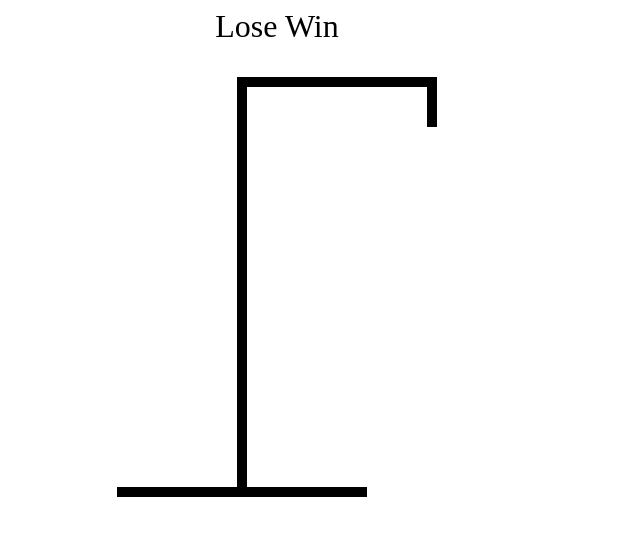
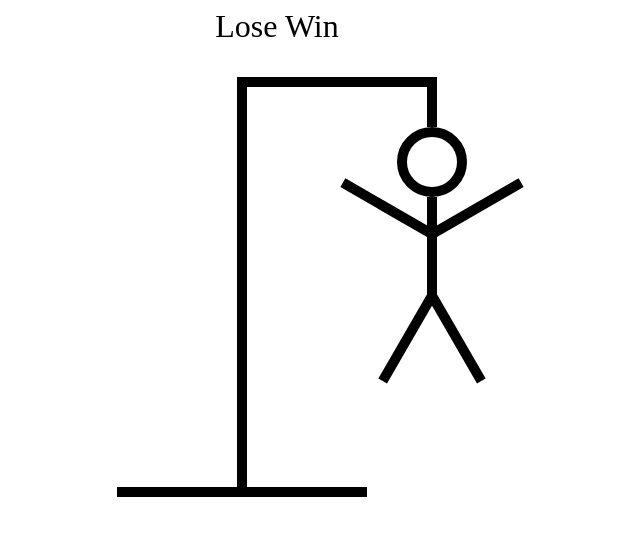
Before and after one commit to mdkgray/HaNgMaN-GaMe, a React (Vite) app: page / in a window 1280 px wide. Shown: the top 536 px of the page, without its empty margins (131-771 px from the left). Built offline with nearby package versions, Linux system fonts and the light colour scheme.

Commit message:
created drawing of man

```diff
--- a/src/HangmanDrawing.tsx
+++ b/src/HangmanDrawing.tsx
@@ -1,10 +1,93 @@
 const HEAD = (
-    <div></div>
+    <div style={{
+        width: '50px',
+        height: '50px',
+        borderRadius: '100%',
+        border: '10px solid black',
+        position: 'absolute',
+        top: '50px',
+        right: '-30px'
+        }}
+    />
+)
+
+const BODY = (
+    <div style={{
+        width: '10px',
+        height: '100px',
+        background: 'black',
+        position: 'absolute',
+        top: '120px',
+        right: '0px'
+        }}
+    />
+)
+
+const RIGHT_ARM = (
+    <div style={{
+        width: '100px',
+        height: '10px',
+        background: 'black',
+        position: 'absolute',
+        top: '150px',
+        right: '-100px',
+        rotate: '-30deg',
+        transformOrigin: 'left bottom'
+        }}
+    />
+)
+
+const LEFT_ARM = (
+    <div style={{
+        width: '100px',
+        height: '10px',
+        background: 'black',
+        position: 'absolute',
+        top: '150px',
+        right: '10px',
+        rotate: '30deg',
+        transformOrigin: 'right bottom'
+        }}
+    />
+)
+
+const RIGHT_LEG = (
+    <div style={{
+        width: '100px',
+        height: '10px',
+        background: 'black',
+        position: 'absolute',
+        top: '210px',
+        right: '-90px',
+        rotate: '60deg',
+        transformOrigin: 'left bottom'
+        }}
+    />
+)
+
+const LEFT_LEG = (
+    <div style={{
+        width: '100px',
+        height: '10px',
+        background: 'black',
+        position: 'absolute',
+        top: '210px',
+        right: 0,
+        rotate: '-60deg',
+        transformOrigin: 'right bottom'
+        }}
+    />
 )
 
 export function HangmanDrawing() {
     return (
         <div style={{ position: 'relative' }}>
+            {HEAD}
+            {BODY}
+            {RIGHT_ARM}
+            {LEFT_ARM}
+            {RIGHT_LEG}
+            {LEFT_LEG}
             <div style={{
                 height: '50px',
                 width: '10px',
```
